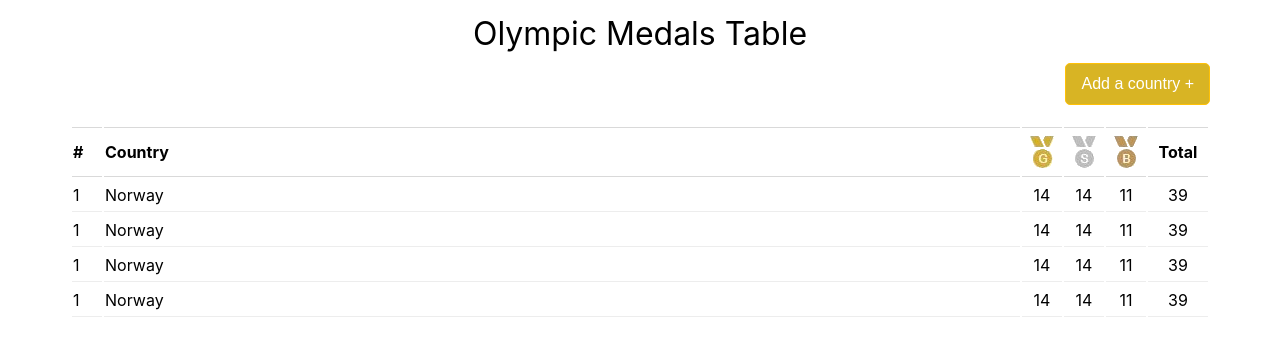
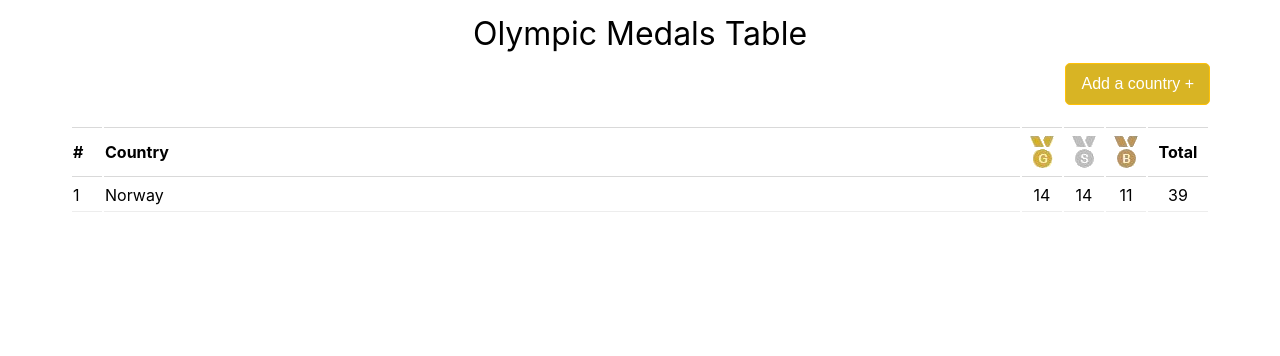
Before and after one commit to frontend-london/olympic-medals-table, a React app: page / in a window 1280 px wide. Shown: the top 356 px of the page. Built offline with nearby package versions, Linux system fonts and the light colour scheme; the HTML template or start-up script is replaced by a standard one.

Commit message:
react components created

```diff
--- a/src/app/App.tsx
+++ b/src/app/App.tsx
@@ -1,109 +1,18 @@
 import * as React from 'react';
+import TableMedals from './components/TableMedals/table';
+import ModalAddCountry from './components/ModalAddCountry/modal';
 
-export interface AppState {
-}
-export interface AppProps {
-}
+export interface AppState { }
+export interface AppProps { }
 
 export class App extends React.Component<AppProps, AppState> {
     public render() {
         return (
             <div className="container">
                 <h1 className="text-center">Olympic Medals Table</h1>
-                <button className="button button-add-country">Add a country +</button>
-                <table className="table-medals">
-                    <thead>
-                        <tr>
-                            <th className="table-medals__no"><span aria-label="No">#</span></th>
-                            <th className="table-medals__country">Country</th>
-                            <th className="table-medals__gold"><div className="icon-medal--gold" aria-label="Gold Medals"></div></th>
-                            <th className="table-medals__silver"><div className="icon-medal--silver" aria-label="Silver Medals"></div></th>
-                            <th className="table-medals__bronze"><div className="icon-medal--bronze" aria-label="Bronze Medals"></div></th>
-                            <th className="table-medals__total">Total</th>
-                        </tr>
-                    </thead>
-                    <tbody>
-                        <tr>
-                            <td>1</td>
-                            <td>Norway</td>
-                            <td>14</td>
-                            <td>14</td>
-                            <td>11</td>
-                            <td>39</td>
-                        </tr>
-                        <tr>
-                            <td>1</td>
-                            <td>Norway</td>
-                            <td>14</td>
-                            <td>14</td>
-                            <td>11</td>
-                            <td>39</td>
-                        </tr>
-                        <tr>
-                            <td>1</td>
-                            <td>Norway</td>
-                            <td>14</td>
-                            <td>14</td>
-                            <td>11</td>
-                            <td>39</td>
-                        </tr>
-                        <tr>
-                            <td>1</td>
-                            <td>Norway</td>
-                            <td>14</td>
-                            <td>14</td>
-                            <td>11</td>
-                            <td>39</td>
-                        </tr>
-                    </tbody>
-                </table>
-
-                <div className="modal modal-add-country">
-                    <div className="modal__content">
-                        <div className="modal__header">
-                            <span className="modal__close">&times;</span>
-                            <h2>Add a Country Medals:</h2>
-                        </div>
-                        <div className="modal__body">
-                            <div className="row">
-                                <div className="col--25 modal-add-country__col-label">
-                                    <label htmlFor="input-country">Country:</label>
-                                </div>
-                                <div className="col--75">
-                                    <input type="text" className="form-control" id="input-country" />
-                                </div>
-                            </div>
-                            <div className="row">
-                                <div className="col--25 modal-add-country__col-label">
-                                    <label htmlFor="input-gold-medals">Gold<span className="modal-add-country__label-mobile"> Medals</span>:</label>
-                                </div>
-                                <div className="col--75">
-                                    <input type="number" className="form-control" id="input-gold-medals" />
-                                </div>
-                            </div>
-                            <div className="row">
-                                <div className="col--25 modal-add-country__col-label">
-                                    <label htmlFor="input-silver-medals">Silver<span className="modal-add-country__label-mobile"> Medals</span>:</label>
-                                </div>
-                                <div className="col--75">
-                                    <input type="number" className="form-control" id="input-silver-medals" />
-                                </div>
-                            </div>
-                            <div className="row">
-                                <div className="col--25 modal-add-country__col-label">
-                                    <label htmlFor="input-bronze-medals">Bronze<span className="modal-add-country__label-mobile"> Medals</span>:</label>
-                                </div>
-                                <div className="col--75">
-                                    <input type="number" className="form-control" id="input-bronze-medals" />
-                                </div>
-                            </div>
-                        </div>
-                        <div className="modal__footer">
-                            <button type="button" className="button--gray">Close</button>
-                            <button type="button" className="button">Save changes</button>
-                        </div>
-                    </div>
-                </div>
+                <button className="button-add-country">Add a country +</button>
+                <TableMedals />
+                <ModalAddCountry />
             </div>
         )
     }
--- /dev/null
+++ b/src/app/components/ModalAddCountry/modal.tsx
@@ -0,0 +1,56 @@
+import React from 'react';
+
+export interface ModalAddCountryProps { }
+
+function ModalAddCountry(props: ModalAddCountryProps) {
+  return (
+    <div className="modal modal-add-country">
+      <div className="modal__content">
+        <div className="modal__header">
+          <span className="modal__close">&times;</span>
+          <h2>Add a Country Medals:</h2>
+        </div>
+        <div className="modal__body">
+          <div className="row">
+            <div className="modal-add-country__col-label">
+              <label htmlFor="input-country">Country:</label>
+            </div>
+            <div className="col--75">
+              <input type="text" className="form-control" id="input-country" />
+            </div>
+          </div>
+          <div className="row">
+            <div className="modal-add-country__col-label">
+              <label htmlFor="input-gold-medals">Gold<span className="modal-add-country__label-mobile"> Medals</span>:</label>
+            </div>
+            <div className="col--75">
+              <input type="number" className="form-control" id="input-gold-medals" />
+            </div>
+          </div>
+          <div className="row">
+            <div className="modal-add-country__col-label">
+              <label htmlFor="input-silver-medals">Silver<span className="modal-add-country__label-mobile"> Medals</span>:</label>
+            </div>
+            <div className="col--75">
+              <input type="number" className="form-control" id="input-silver-medals" />
+            </div>
+          </div>
+          <div className="row">
+            <div className="modal-add-country__col-label">
+              <label htmlFor="input-bronze-medals">Bronze<span className="modal-add-country__label-mobile"> Medals</span>:</label>
+            </div>
+            <div className="col--75">
+              <input type="number" className="form-control" id="input-bronze-medals" />
+            </div>
+          </div>
+        </div>
+        <div className="modal__footer">
+          <button type="button" className="button--gray">Close</button>
+          <button type="button" className="button">Save changes</button>
+        </div>
+      </div>
+    </div>
+  )
+}
+
+export default ModalAddCountry;
--- /dev/null
+++ b/src/app/components/TableMedals/row.tsx
@@ -0,0 +1,18 @@
+import React from 'react';
+
+export interface TableMedalsRowProps { }
+
+function TableMedalsRow(props: TableMedalsRowProps) {
+  return (
+    <tr>
+      <td>1</td>
+      <td>Norway</td>
+      <td>14</td>
+      <td>14</td>
+      <td>11</td>
+      <td>39</td>
+    </tr>
+  )
+}
+
+export default TableMedalsRow;
--- /dev/null
+++ b/src/app/components/TableMedals/table.tsx
@@ -0,0 +1,26 @@
+import React from 'react';
+import TableMedalsRow from './row';
+
+export interface TableMedalsProps { }
+
+function TableMedals(props: TableMedalsProps) {
+  return (
+    <table className="table-medals">
+      <thead>
+        <tr>
+          <th className="table-medals__no"><span aria-label="No">#</span></th>
+          <th className="table-medals__country">Country</th>
+          <th className="table-medals__gold"><div className="icon-medal--gold" aria-label="Gold Medals"></div></th>
+          <th className="table-medals__silver"><div className="icon-medal--silver" aria-label="Silver Medals"></div></th>
+          <th className="table-medals__bronze"><div className="icon-medal--bronze" aria-label="Bronze Medals"></div></th>
+          <th className="table-medals__total">Total</th>
+        </tr>
+      </thead>
+      <tbody>
+        <TableMedalsRow />
+      </tbody>
+    </table>
+  )
+}
+
+export default TableMedals;
--- a/src/scss/specific/button-add-country.scss
+++ b/src/scss/specific/button-add-country.scss
@@ -1,4 +1,5 @@
 .button-add-country {
+  @extend .button;
   float: right;
   padding: 11px 15px;
   margin-top: 5px;
--- a/src/scss/specific/modal-add-country.scss
+++ b/src/scss/specific/modal-add-country.scss
@@ -6,6 +6,7 @@
   }
 
   &__col-label {
+    @extend .col--25;
     min-width: 60px;
   }
 }
```
